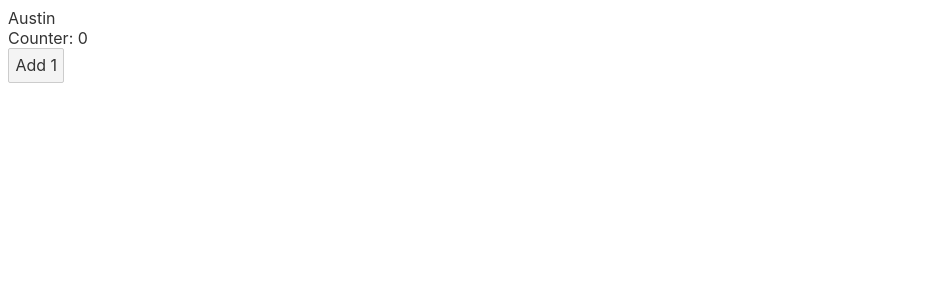
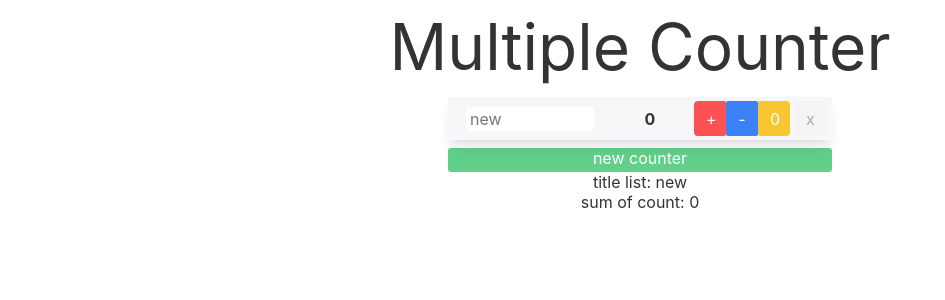
Before and after one commit to toshinori-m/Multiple_Counter, a Svelte app: page / in a window 1280 px wide. Shown: the top 300 px of the page, without its empty margins (0-945 px from the left). Built offline with nearby package versions, Linux system fonts and the light colour scheme.

Commit message:
ui作成

```diff
--- a/src/App.svelte
+++ b/src/App.svelte
@@ -1,16 +1,57 @@
+<main>
+  <h1>Multiple Counter</h1>
+  <Counter />
+	<div class="container">
+		<div class="new-counter">
+			new counter
+		</div>
+	</div>
+  <div class="title-list">
+    title list: {titles.join(', ')}
+  </div>
+  <div class="sum-count">
+    sum of count: {count}
+  </div>
+</main>
 
-<script lang="ts">
-  export let name: string;
-
-  let counter = 0;
-
-  const increaseByOne = () => {
-    counter++;
-  };
+<script>
+  import Counter from './components/Counter.svelte';
+	let count = 0;
+  let titles = ['new'];
 </script>
 
-<main>
-  <div>{name}</div>
-  <div>Counter: {counter}</div>
-  <button on:click={increaseByOne}>Add 1</button>
-</main>
+<style>
+  main {
+    text-align: center;
+    display: flex;
+    flex-direction: column;
+    justify-content: center;
+  }
+
+  h1 {
+    font-size: 4rem;
+		font-weight: inherit;
+    margin: 0;
+  }
+	.container {
+		display: flex;
+		justify-content: center;
+	}
+	.new-counter {
+		cursor: pointer;
+    font-size: 1rem;
+    text-align: center;
+		height: 24px;
+		margin: 0 auto;
+    color: white;
+		width: 384px;
+    background-color: #44c774d6;
+    border-radius: 3px;
+    margin: 0;
+  }
+
+	.title-list, .sum-count {
+    font-size: 1rem;
+    margin: 0;
+  }
+</style>
--- /dev/null
+++ b/src/components/Counter.svelte
@@ -0,0 +1,116 @@
+<script>
+  // ここにはスクリプトが続きます（変数の宣言や関数など）
+</script>
+
+<style>
+  .counter-container {
+    height: 43px;
+    width: 384px;
+    display: flex;
+    align-items: center;
+    justify-content: center;
+    padding: 0;
+    background-color: #f7f7fa;
+    box-shadow: 0 10px 15px -3px rgba(0, 0, 0, 0.1), 0 4px 6px -2px rgba(0, 0, 0, 0.05);
+    margin: 12px auto 8px;
+    position: relative;
+  }
+
+  .counter-input {
+    margin: 0 16px;
+    height: 24px;
+    padding: 0 4px;
+    border-radius: 3px;
+    border: 0;
+    width: 8rem;
+    text-align: left;
+  }
+
+  .counter-number {
+    font-weight: 700;
+    margin: 0 5px;
+    padding: 0 10px;
+    text-align: center;
+    width: 50px;
+  }
+
+  .counter-button-plus {
+    height: 35px;
+    width: 32px;
+    padding: 4px 12px;
+    border: 0;
+    margin: 0 0 0 4px;
+    cursor: pointer;
+    color: rgb(255 255 255);
+    background-color: rgba(255, 12, 12, 0.699);
+    border-top-left-radius: 4px;
+    border-bottom-left-radius: 4px;
+  }
+
+  .counter-button-plus.active {
+    border: 2px solid red;
+    border-top-left-radius: 0;
+    border-bottom-left-radius: 0;
+    border-top-right-radius: 4px;
+    border-bottom-right-radius: 4px;
+  }
+
+  .counter-button-minus {
+    height: 35px;
+    width: 32px;
+    padding: 4px 12px;
+    border: 0;
+    margin: 0;
+    cursor: pointer;
+    color: rgb(255 255 255);
+    background-color: rgb(59 130 246);
+  }
+
+.counter-button-minus.active {
+  border: 2px solid red;
+  border-top-left-radius: 0;
+  border-bottom-left-radius: 0;
+  border-top-right-radius: 4px;
+  border-bottom-right-radius: 4px;
+}
+
+  .counter-zero {
+    height: 35px;
+    width: 32px;
+    padding: 4px 12px;
+    border: 0;
+    margin: 0 4px 0 0;
+    cursor: pointer;
+    color: rgb(255 255 255);
+    background-color: rgb(248, 198, 48);
+    border-top-right-radius: 4px;
+    border-bottom-right-radius: 4px;
+  }
+
+  .counter-zero.active {
+  border: 2px solid red;
+  border-top-left-radius: 0;
+  border-bottom-left-radius: 0;
+  border-top-right-radius: 4px;
+  border-bottom-right-radius: 4px;
+}
+
+  .counter-delete {
+    height: 35px;
+    width: 32px;
+    padding: 4px 12px;
+    border: 0;
+    margin: 0 4px 0 0;
+    cursor: pointer;
+    color: rgb(169, 170, 172);;
+  }
+</style>
+
+<div class="counter-container">
+  <input class="counter-input" type="text" placeholder="new" />
+  <span class="counter-number">0</span>
+  <button class="counter-button-plus">+</button>
+  <button class="counter-button-minus">-</button>
+  <button class="counter-zero">0</button>
+  <button class="counter-button counter-delete">x</button>
+</div>
```
